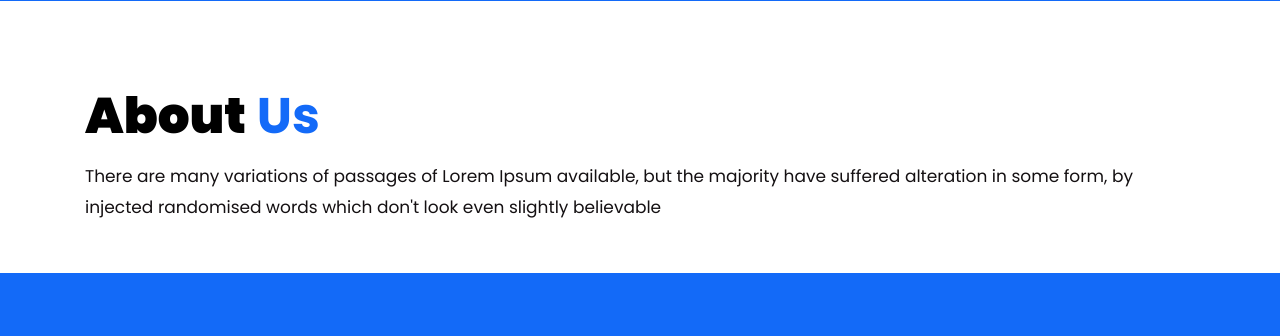
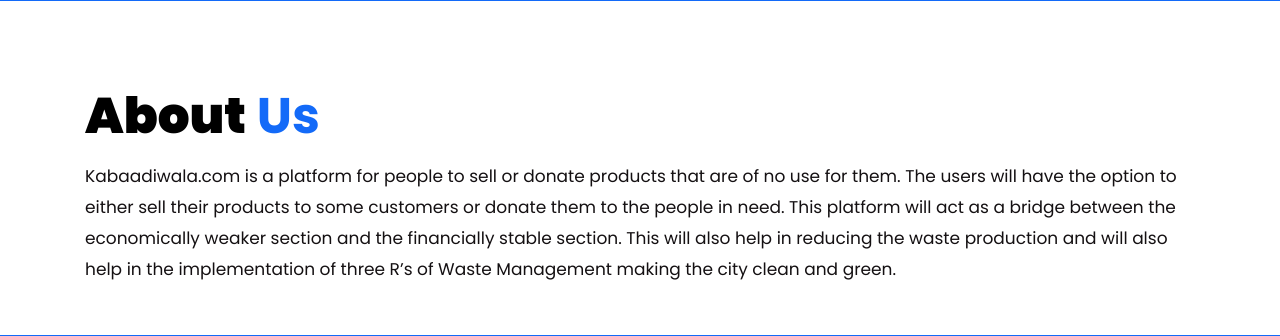
Before and after one commit to anuj-chourasiya/Kabaadiwala, a Django app: page / in a window 1280 px wide. Shown: the part 907-1243 px from the top of the page. Run offline with Django 3.2, Linux system fonts and the light colour scheme; some libraries are stand-ins or nearby versions.

Commit message:
html added

```diff
--- a/kabaadiwala/home/templates/home/index.html
+++ b/kabaadiwala/home/templates/home/index.html
@@ -18,7 +18,7 @@
                               <h1>Welcome to <strong class="color">Kabaadiwala.com</strong></h1>
                               <h2>Donate Your <strong class="color">Kabaad</strong></h2>
                               <p>Here you can Upload your kabaad and sell it at the most suitable price.You can also sell your kabaad for free.</p>
-                              <a class="btn btn-lg btn-primary" href="selling.html" role="button">Sell Kabaad</a>
+                              <a class="btn btn-lg btn-primary" href="{% url 'addkabaad:create-sell' %}" role="button">Sell Kabaad</a>
                               <!--<a class="btn btn-lg btn-primary" href="about.html" role="button"></a>-->
                            </div>
                         </div>
@@ -43,7 +43,7 @@
                         </div>
                         <div class="col-xl-6 col-lg-6 col-md-6 col-sm-12">
                            <div class="img-box ">
-                              <figure><img src="https://ik.imagekit.io/0xdm01uqieh/boksing-gloves_7JaXHa7qe.png?tr=w-1104,h-736,fo-auto" alt="img"/></figure>
+                              <figure><img src="https://ik.imagekit.io/0xdm01uqieh/162382962_15594869001_large_Bbj-pRWeY.jpg" alt="img"/></figure>
                            </div>
                         </div>
                      </div>
@@ -62,7 +62,7 @@
                         </div>
                         <div class="col-xl-6 col-lg-6 col-md-6 col-sm-12">
                            <div class="img-box">
-                              <figure><img src="https://ik.imagekit.io/0xdm01uqieh/boksing-gloves_7JaXHa7qe.png?tr=w-1104,h-736,fo-auto" alt="img"/></figure>
+                              <figure><img src="https://ik.imagekit.io/0xdm01uqieh/2015-Bajaj-Pulsar-220-F---25800-kms-driven-in-Nehru-Nagar-VB201705171774173-ak_WBP1941185011-1615868582_QVAJlzdOL.png" alt="img"/></figure>
                            </div>
                         </div>
                      </div>
@@ -86,7 +86,7 @@
                 <div class="col-12">
                     <div class="titlepage">
                      <h2><strong class="black"> About</strong>  Us</h2>
-                     <span>There are many variations of passages of Lorem Ipsum available, but the majority have suffered alteration in some form, by injected randomised words which don't look even slightly believable</span>
+                     <span>Kabaadiwala.com is a platform for people to sell or donate products that are of no use for them. The users will have the option to either sell their products to some customers or donate them to the people in need. This platform will act as a bridge between the economically weaker section and the financially stable section. This will also help in reducing the waste production and will also help in the implementation of three R’s of Waste Management making the city clean and green.</span>
                   </div>
                 </div>
              </div>
@@ -108,16 +108,21 @@
                      <div class="row marginii">
                         <div class="col-xl-6 col-lg-6 col-md-6 col-sm-12">
                            <div class="carousel-sporrt_text ">
-                              <h1 class="sporrt_text">Best sports item shop our</h1>
-                              <p  class="lorem_text">There are many variations of passages of Lorem Ipsum available, but the majority have suffered alteration in some form, by injected randomised words which don't look even slightly believableThere are many variations of passages of Lorem Ipsum available, but the majority have suffered alteration in some form, by injected randomised words which don't look even slightly believable</p>
-                              <div class="btn_main">
-                                 <a class="btn btn-lg btn-primary" href="#" role="button">Read More</a>
-                              </div>
+                              <h1 class="sporrt_text">Our Services</h1>
+                              <h2  class="lorem_text">Seller and buyer both could access both website and android application to upload the product.
+                                 Products should be arranged according to the category.
+                                 Buyer could review the product and could be able to communicate with the seller.
+                                 Both app and website should work concurrently.
+                                 Buyer could also enter address and contact details for home delivery of products .
+                                 Seller should be able to add Waste Products.
+                                 Buyer should be able to buy waste product according to the category mentioned.
+                                 Sellers should be able to donate products for free.</h2>
+
                            </div>
                         </div>
                         <div class="col-xl-6 col-lg-6 col-md-6 col-sm-12">
                            <div class="img-box">
-                              <figure><img src="images/child-image.png" style="max-width: 100%; border: 15px solid #fff;"/></figure>
+                              <figure><img src="https://ik.imagekit.io/0xdm01uqieh/4710262_waste-management-logo-waste-disposal-clipart-hd-png_yhis-Iu7R.png" style="max-width: 100%; border: 15px solid #fff;"/></figure>
                            </div>
                         </div>
                      </div>
@@ -143,26 +148,7 @@
                      </div>
                   </div>
                </div>
-               <div class="carousel-item">
-                  <div class="container">
-                     <div class="row marginii">
-                        <div class="col-xl-6 col-lg-6 col-md-6 col-sm-12">
-                           <div class="carousel-sporrt_text ">
-                              <h1 class="sporrt_text">Best sports item shop our</h1>
-                              <p  class="lorem_text">There are many variations of passages of Lorem Ipsum available, but the majority have suffered alteration in some form, by injected randomised words which don't look even slightly believableThere are many variations of passages of Lorem Ipsum available, but the majority have suffered alteration in some form, by injected randomised words which don't look even slightly believable</p>
-                              <div class="btn_main">
-                                 <a class="btn btn-lg btn-primary" href="#" role="button">Read More</a>
-                              </div>
-                           </div>
-                        </div>
-                        <div class="col-xl-6 col-lg-6 col-md-6 col-sm-12">
-                           <div class="img-box">
-                              <figure><img src="images/child-image.png" style="max-width: 100%; border: 15px solid #fff;"/></figure>
-                           </div>
-                        </div>
-                     </div>
-                  </div>
-               </div>
+
             </div>
          </div>
       </section>
@@ -181,7 +167,7 @@
                <div class="col-md-12 ">
                   <div class="titlepage">
                     <h2><strong class="black"> Contact</strong>  Us</h2>
-                     <span style="text-align: center;">available, but the majority have suffered alteration in some form, by injected randomised words which don't look even slightly believable</span>
+                     <span style="text-align: center;">If you have any queries please contact us through this form. </span>
                   </div>
                </div>
             </div>
@@ -192,7 +178,7 @@
          <div class="container">
             <div class="row">
                <div class="col-md-6">
-                  <div class="soc_text">soC</div>
+                  <div class="soc_text">kabaadiwala.com</div>
                </div>
                <div class="col-md-6">
                   <div class="email_btn">
@@ -220,8 +206,8 @@
                <div class="contact_us_3 layout_padding">
             <div class="row">
                <div class="col-md-4">
-                  <h1 style="color: #ffffff; ">Newsletter</h1>
-                  <p class="long_text">It is a long established fact that a reader will be distracted  a</p>
+                  <h1 style="color: #ffffff; ">Connect</h1>
+                  <p class="long_text">If you want to get notified then subscribe to our application</p>
                </div>
                <div class="col-md-8">
                   <div class="email_text">
@@ -275,10 +261,10 @@
                      <div class="menu_text">
                         <ul>
                            <li class="active"><a href="#">Home</a></li>
-                           <li><a href="about.html">About</a></li>
-                           <li><a href="testmonial.html">Testmonial</a></li>
-                           <li><a href="clients.html">Shop</a></li>
-                           <li><a href="contact.html">Contact Us</a></li>
+
+                           <li><a href="{% url 'addkabaad:create-sell' %}">sell</a></li>
+                           <li><a href="{% url 'addkabaad:create-donate' %}">Donate</a></li>
+                           <li><a href=" {% url 'addkabaad:list' %}">Buy</a></li>
                         </ul>
                      </div>
                   </div>
```
